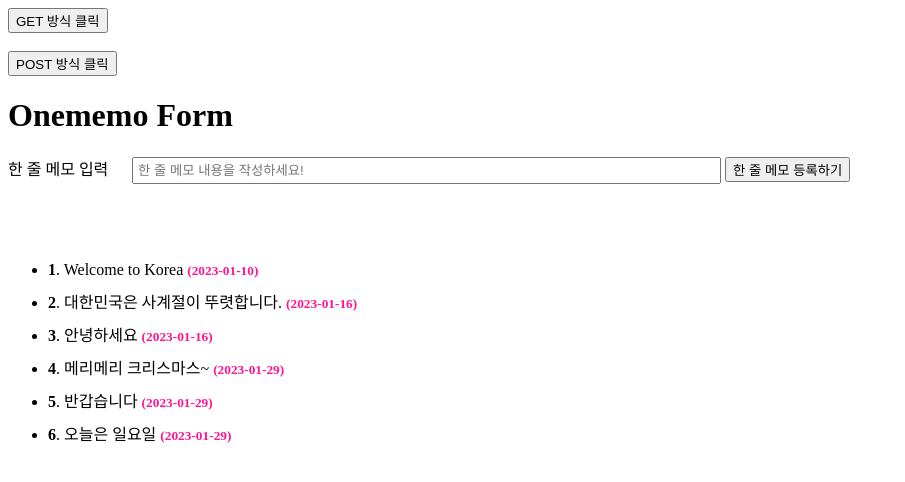
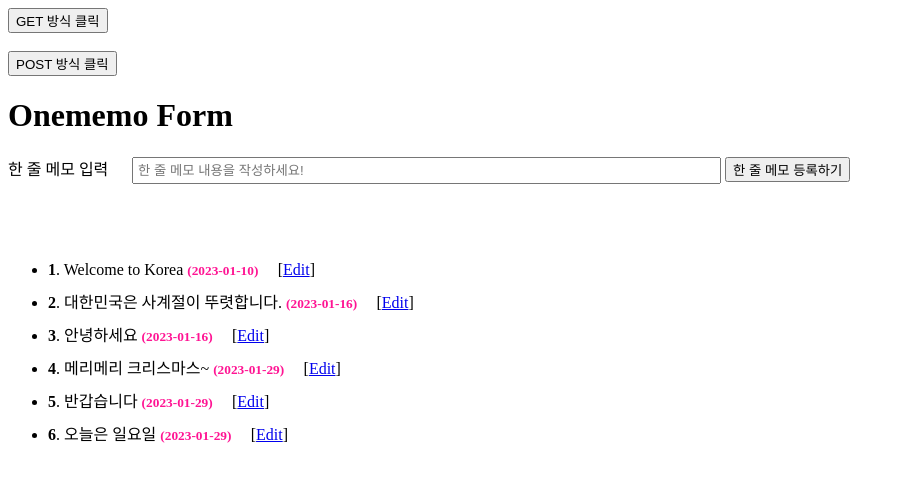
Before and after one commit to yesyell/Django, a Django app: page /onememos/ in a window 1280 px wide. Shown: the top 482 px of the page, without its empty margins (0-905 px from the left). Run offline with Django 4.2, Linux system fonts and the light colour scheme; data comes from the database, SQL or seed files in the repository.

Commit message:
글 수정

```diff
--- a/myproject/onememos/templates/main.html
+++ b/myproject/onememos/templates/main.html
@@ -51,6 +51,8 @@
                         <small style="color:deeppink;font-weight:bold">
                             ({{article.published_date|date:'Y-m-d'}})
                         </small>
+                        &nbsp;&nbsp;&nbsp;
+                        [<a href="./edit/{{article.id}}">Edit</a>]
                     </li>
                 {% endfor %}
 
--- a/myproject/onememos/urls.py
+++ b/myproject/onememos/urls.py
@@ -9,4 +9,7 @@ urlpatterns = [
 
     # 하나의 요청 -> 2개의 방식(Get vs Post)
     path('writeMemo/', views.writeMemo),
+
+    # 수정 처리 요청
+    path('edit/<str:idx>', views.editPage),
 ]
--- a/myproject/onememos/views.py
+++ b/myproject/onememos/views.py
@@ -44,3 +44,6 @@ def writeMemo(request):
     if request.method == "POST":
         return HttpResponse('POST 방식 -> DB에 입력해주세요~')
         # return render(request, 'my_template.html', {'Method': 'POST 방식'})
+
+def editPage(request, idx):
+    return HttpResponse('수정 페이지 = '+idx)
```
